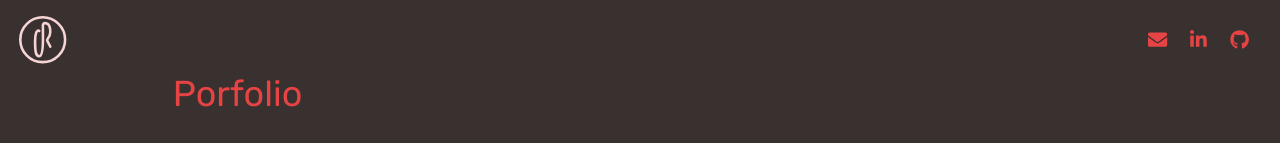
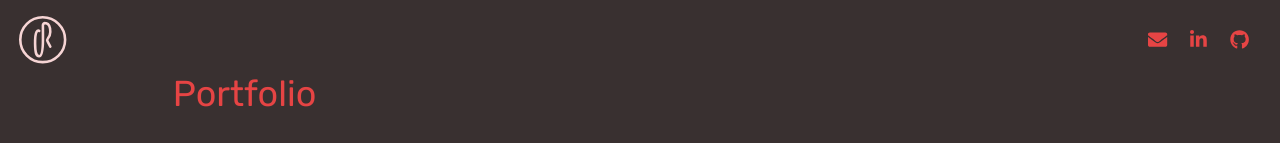
Before and after one commit to crisner/my-portfolio, a React (Create React App) app: page /portfolio in a window 1280 px wide. Shown: the top 143 px of the page. Built offline with nearby package versions, Linux system fonts and the light colour scheme.

Commit message:
Correct portfolio spelling

```diff
--- a/src/containers/Portfolio.js
+++ b/src/containers/Portfolio.js
@@ -22,7 +22,7 @@ class Porfolio extends Component {
     render() {
       return (
         <div className={styles.position}>
-          <h3>Porfolio</h3>
+          <h3>Portfolio</h3>
           <div className={styles.portfolioContainer}>
           {
               this.state.portfolio.map(item => {
```
